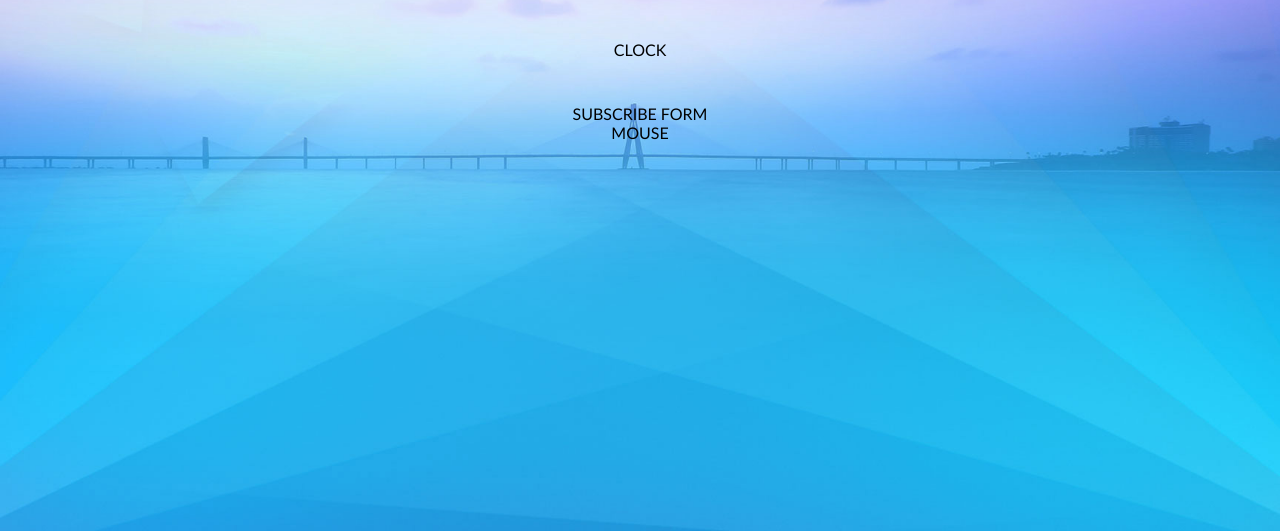
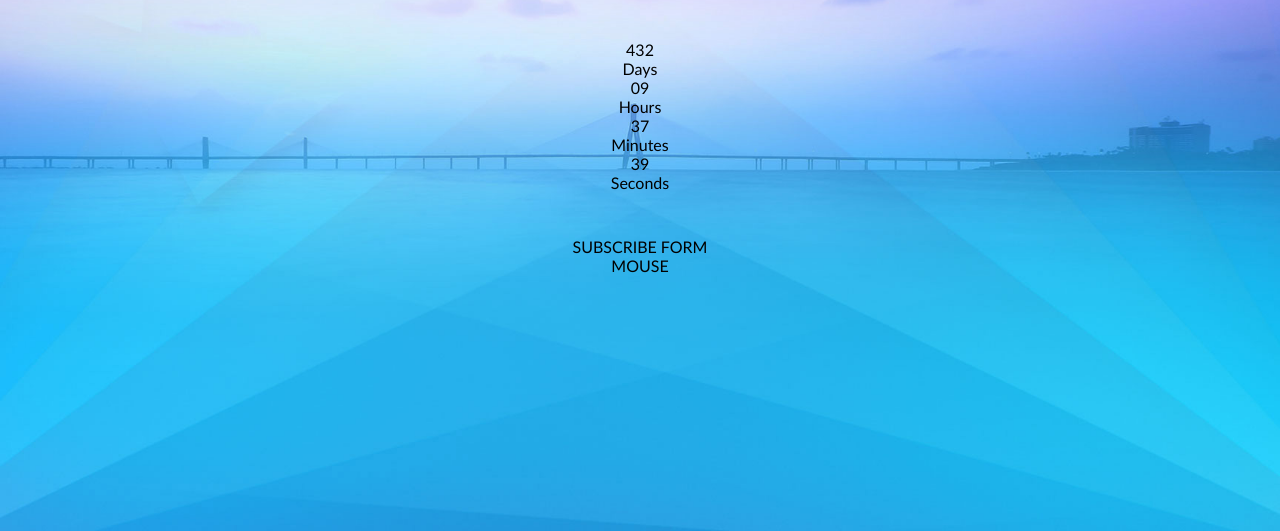
Before and after one commit to Evelinatoleike/5-coming-soon, a website: page index.html in a window 1280 px wide. Shown: the part 269-800 px from the top of the page. Drawn offline with Linux system fonts and the light colour scheme.

Commit message:
clock HTML and CSS selectors

```diff
--- a/css/components/clock.css
+++ b/css/components/clock.css
@@ -0,0 +1,15 @@
+.clock {
+
+}
+
+.clock > .time {
+
+}
+
+.clock > .time > .value {
+
+}
+
+.clock > .time > .title {
+
+}
--- a/index.html
+++ b/index.html
@@ -22,7 +22,22 @@
             <h1 class="main-title">Cooming soon</h1>
             <p class="main-description">Lorem ipsum dolor sit amet consectetur adipisicing elit. At eaque commodi recusandae omnis ex cumque odit dolores vitae, consequatur saepe?</p>
             <div class="clock">
-                CLOCK
+                <div class="time">
+                    <div class="value">432</div>
+                    <div class="title">Days</div>
+                </div>
+                <div class="time">
+                    <div class="value">09</div>
+                    <div class="title">Hours</div>
+                </div>
+                <div class="time">
+                    <div class="value">37</div>
+                    <div class="title">Minutes</div>
+                </div>
+                <div class="time">
+                    <div class="value">39</div>
+                    <div class="title">Seconds</div>
+                </div>
             </div>
             <form class="form">
                 SUBSCRIBE FORM
```
